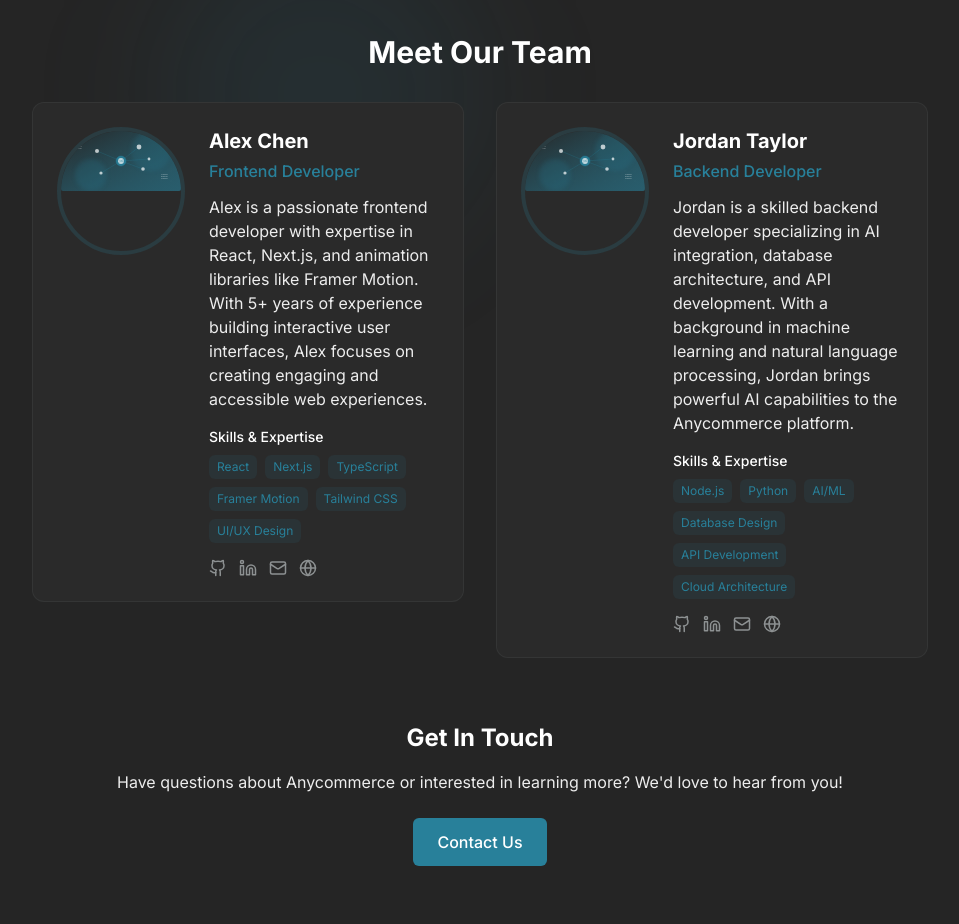
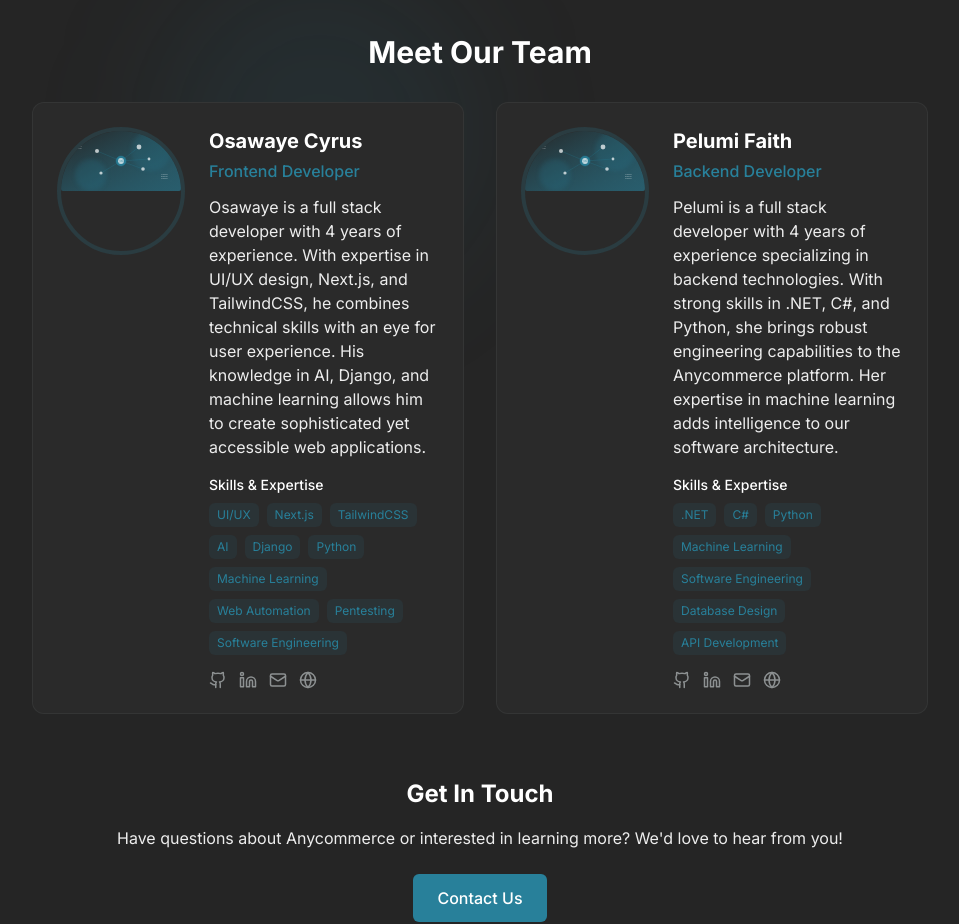
Before and after one commit to cypher125/Anycommerce, a Next.js app: page /about in a window 1280 px wide. Shown: the part 1180-2104 px from the top of the page, without its empty margins (160-1119 px from the left). Built offline with nearby package versions, Linux system fonts and the light colour scheme.

Commit message:
updated developers info

```diff
--- a/app/about/page.tsx
+++ b/app/about/page.tsx
@@ -13,29 +13,29 @@ import Image from "next/image"
 export default function About() {
   const developers = [
     {
-      name: "Alex Chen",
+      name: "Osawaye Cyrus",
       role: "Frontend Developer",
       image: "/placeholder.svg?height=400&width=400",
-      bio: "Alex is a passionate frontend developer with expertise in React, Next.js, and animation libraries like Framer Motion. With 5+ years of experience building interactive user interfaces, Alex focuses on creating engaging and accessible web experiences.",
-      skills: ["React", "Next.js", "TypeScript", "Framer Motion", "Tailwind CSS", "UI/UX Design"],
+      bio: "Osawaye is a full stack developer with 4 years of experience. With expertise in UI/UX design, Next.js, and TailwindCSS, he combines technical skills with an eye for user experience. His knowledge in AI, Django, and machine learning allows him to create sophisticated yet accessible web applications.",
+      skills: ["UI/UX", "Next.js", "TailwindCSS", "AI", "Django", "Python", "Machine Learning", "Web Automation", "Pentesting", "Software Engineering"],
       social: {
-        github: "https://github.com/alexchen",
-        linkedin: "https://linkedin.com/in/alexchen",
-        email: "alex@anycommerce.com",
-        website: "https://alexchen.dev",
+        github: "https://github.com/osawaecyrus",
+        linkedin: "https://linkedin.com/in/osawaecyrus",
+        email: "osawaye@anycommerce.com",
+        website: "https://osawaecyrus.dev",
       },
     },
     {
-      name: "Jordan Taylor",
+      name: "Pelumi Faith",
       role: "Backend Developer",
       image: "/placeholder.svg?height=400&width=400",
-      bio: "Jordan is a skilled backend developer specializing in AI integration, database architecture, and API development. With a background in machine learning and natural language processing, Jordan brings powerful AI capabilities to the Anycommerce platform.",
-      skills: ["Node.js", "Python", "AI/ML", "Database Design", "API Development", "Cloud Architecture"],
+      bio: "Pelumi is a full stack developer with 4 years of experience specializing in backend technologies. With strong skills in .NET, C#, and Python, she brings robust engineering capabilities to the Anycommerce platform. Her expertise in machine learning adds intelligence to our software architecture.",
+      skills: [".NET", "C#", "Python", "Machine Learning", "Software Engineering", "Database Design", "API Development"],
       social: {
-        github: "https://github.com/jordantaylor",
-        linkedin: "https://linkedin.com/in/jordantaylor",
-        email: "jordan@anycommerce.com",
-        website: "https://jordantaylor.dev",
+        github: "https://github.com/pelumifaith",
+        linkedin: "https://linkedin.com/in/pelumifaith",
+        email: "pelumi@anycommerce.com",
+        website: "https://pelumifaith.dev",
       },
     },
   ]
```
